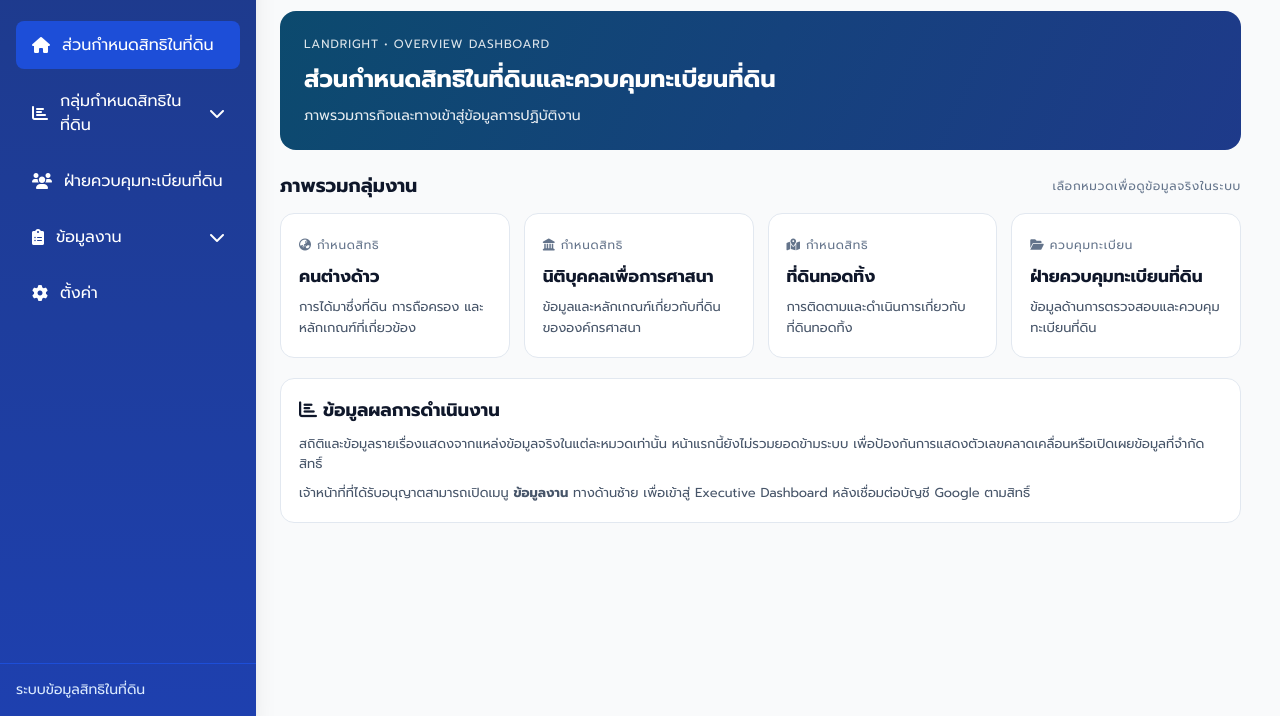
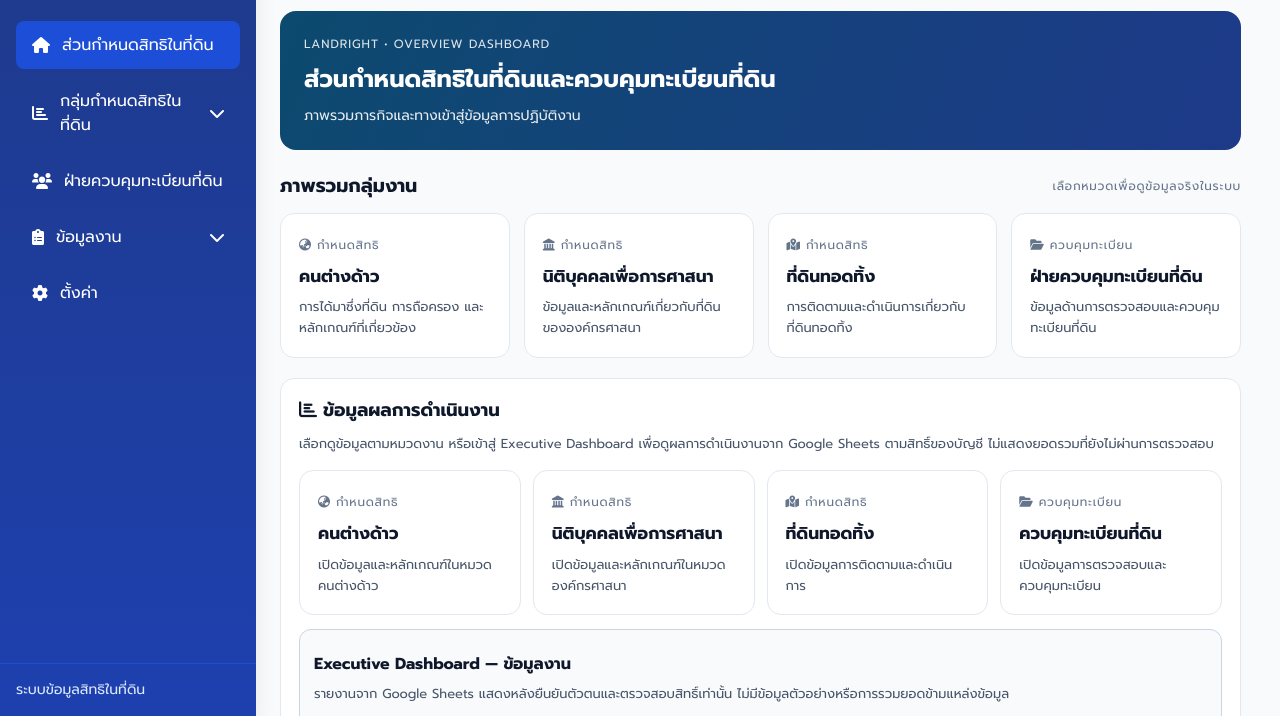
Before and after one commit to lnwlawyer/landright, a website with bundled scripts: page index.html in a window 1280 px wide. Shown: the part 84-800 px from the top of the page. Built offline with nearby package versions, Linux system fonts and the light colour scheme.

Commit message:
Turn empty performance panel into real-data navigation and authorized dashboard entry

```diff
--- a/index.html
+++ b/index.html
@@ -270,11 +270,33 @@
                             <h4>ฝ่ายควบคุมทะเบียนที่ดิน</h4><p>ข้อมูลด้านการตรวจสอบและควบคุมทะเบียนที่ดิน</p>
                         </a>
                     </div>
-                    <div style="margin-top:20px" class="home-card">
-                        <h3 style="font-size:18px;font-weight:700;color:#0f172a;margin-bottom:10px"><i class="fas fa-chart-bar" aria-hidden="true"></i> ข้อมูลผลการดำเนินงาน</h3>
-                        <p class="home-note">สถิติและข้อมูลรายเรื่องแสดงจากแหล่งข้อมูลจริงในแต่ละหมวดเท่านั้น หน้าแรกนี้ยังไม่รวมยอดข้ามระบบ เพื่อป้องกันการแสดงตัวเลขคลาดเคลื่อนหรือเปิดเผยข้อมูลที่จำกัดสิทธิ์</p>
-                        <p class="home-note" style="margin-top:8px">เจ้าหน้าที่ที่ได้รับอนุญาตสามารถเปิดเมนู <strong>ข้อมูลงาน</strong> ทางด้านซ้าย เพื่อเข้าสู่ Executive Dashboard หลังเชื่อมต่อบัญชี Google ตามสิทธิ์</p>
-                    </div>
+                    <section style="margin-top:20px" class="home-card" aria-labelledby="home-performance-title">
+                        <h3 id="home-performance-title" style="font-size:18px;font-weight:700;color:#0f172a;margin-bottom:10px"><i class="fas fa-chart-bar" aria-hidden="true"></i> ข้อมูลผลการดำเนินงาน</h3>
+                        <p class="home-note">เลือกดูข้อมูลตามหมวดงาน หรือเข้าสู่ Executive Dashboard เพื่อดูผลการดำเนินงานจาก Google Sheets ตามสิทธิ์ของบัญชี ไม่แสดงยอดรวมที่ยังไม่ผ่านการตรวจสอบ</p>
+                        <div style="display:grid;grid-template-columns:repeat(auto-fit,minmax(210px,1fr));gap:12px;margin-top:16px">
+                            <a href="#" onclick="showContent('foreigners',event)" class="home-card home-link" aria-label="ดูข้อมูลหมวดคนต่างด้าว">
+                                <span class="home-eyebrow"><i class="fas fa-globe-asia" aria-hidden="true"></i> กำหนดสิทธิ</span>
+                                <h4>คนต่างด้าว</h4><p>เปิดข้อมูลและหลักเกณฑ์ในหมวดคนต่างด้าว</p>
+                            </a>
+                            <a href="#" onclick="showContent('religious',event)" class="home-card home-link" aria-label="ดูข้อมูลหมวดนิติบุคคลเพื่อการศาสนา">
+                                <span class="home-eyebrow"><i class="fas fa-landmark" aria-hidden="true"></i> กำหนดสิทธิ</span>
+                                <h4>นิติบุคคลเพื่อการศาสนา</h4><p>เปิดข้อมูลและหลักเกณฑ์ในหมวดองค์กรศาสนา</p>
+                            </a>
+                            <a href="#" onclick="showContent('abandoned',event)" class="home-card home-link" aria-label="ดูข้อมูลหมวดที่ดินทอดทิ้ง">
+                                <span class="home-eyebrow"><i class="fas fa-map-marked-alt" aria-hidden="true"></i> กำหนดสิทธิ</span>
+                                <h4>ที่ดินทอดทิ้ง</h4><p>เปิดข้อมูลการติดตามและดำเนินการ</p>
+                            </a>
+                            <a href="#" onclick="showContent('users',event)" class="home-card home-link" aria-label="ดูข้อมูลฝ่ายควบคุมทะเบียนที่ดิน">
+                                <span class="home-eyebrow"><i class="fas fa-folder-open" aria-hidden="true"></i> ควบคุมทะเบียน</span>
+                                <h4>ควบคุมทะเบียนที่ดิน</h4><p>เปิดข้อมูลการตรวจสอบและควบคุมทะเบียน</p>
+                            </a>
+                        </div>
+                        <div style="margin-top:14px;padding:14px;border:1px solid #cbd5e1;border-radius:12px;background:#f8fafc">
+                            <h4 style="font-size:16px;font-weight:700;color:#0f172a">Executive Dashboard — ข้อมูลงาน</h4>
+                            <p class="home-note" style="margin-top:6px">รายงานจาก Google Sheets แสดงหลังยืนยันตัวตนและตรวจสอบสิทธิ์เท่านั้น ไม่มีข้อมูลตัวอย่างหรือการรวมยอดข้ามแหล่งข้อมูล</p>
+                            <button type="button" onclick="showContent('smt2',event)" style="margin-top:12px;background:#1e3a8a;color:#fff;border:0;border-radius:8px;padding:9px 16px;cursor:pointer">เปิดเมนูข้อมูลงาน <i class="fas fa-arrow-right" aria-hidden="true"></i></button>
+                        </div>
+                    </section>
                 </div>
 
                 <div id="smt2-content" class="content-section hidden"></div>
```
